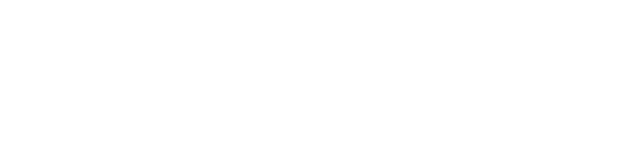
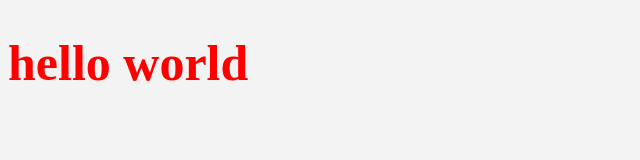
Before and after one commit to zakiyousufi/linters-config, a website: page html.html in a window 1280 px wide. Shown: the whole page, without its empty margins (0-640 px from the left). Drawn offline with Linux system fonts and the light colour scheme.

Commit message:
fix linters errors

```diff
--- a/html.html
+++ b/html.html
@@ -4,8 +4,9 @@
     <meta charset="UTF-8">
     <meta name="viewport" content="width=device-width, initial-scale=1.0">
     <title>Document</title>
+    <link rel="stylesheet" href="style.css">
 </head>
 <body>
-
+    <h1>hello world</h1>
 </body>
 </html>
```
